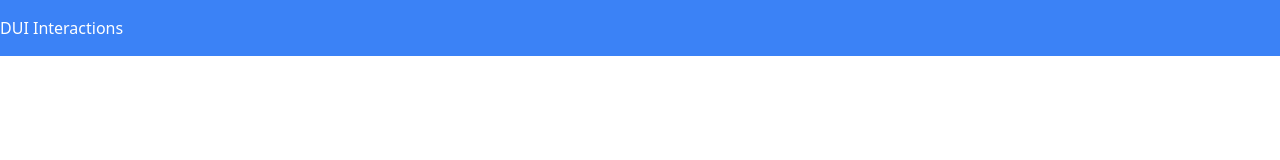
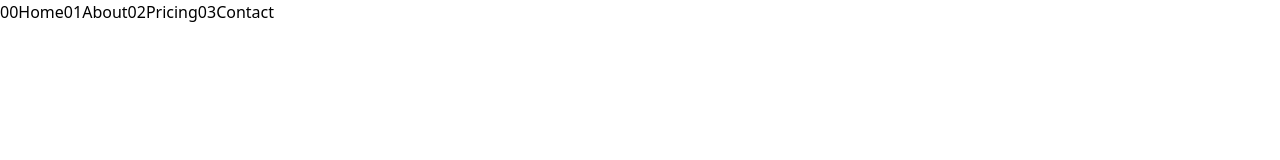
Before and after one commit to rizkships/dui-interactions, a website built with webpack: page dist/index.html in a window 1280 px wide. Built offline with nearby package versions, Linux system fonts and the light colour scheme.

Commit message:
Add basic html structure

```diff
--- a/src/home.js
+++ b/src/home.js
@@ -1,10 +1,20 @@
 const createHomePage = () => {
-    const content = document.querySelector('#content');
-    const header = document.createElement('header');
-    header.classList.add('bg-blue-500', 'text-white', 'py-4', 'col-span-2');
-    header.textContent = 'DUI Interactions'
 
-    content.appendChild(header);
 }
 
 export default createHomePage
+
+/*
+
+ const content = document.querySelector('#content');
+    const header = document.createElement('div');
+    const nav = document.createElement('div')
+
+    header.classList.add('bg-blue-500', 'text-white', 'py-4', 'col-span-2', 'primary-header');
+    header.textContent = 'DUI Interactions';
+    nav.classList.add('nav-wrapper')
+
+
+    content.appendChild(header);
+
+*/
```
Also changed, not shown: dist/index.html.
